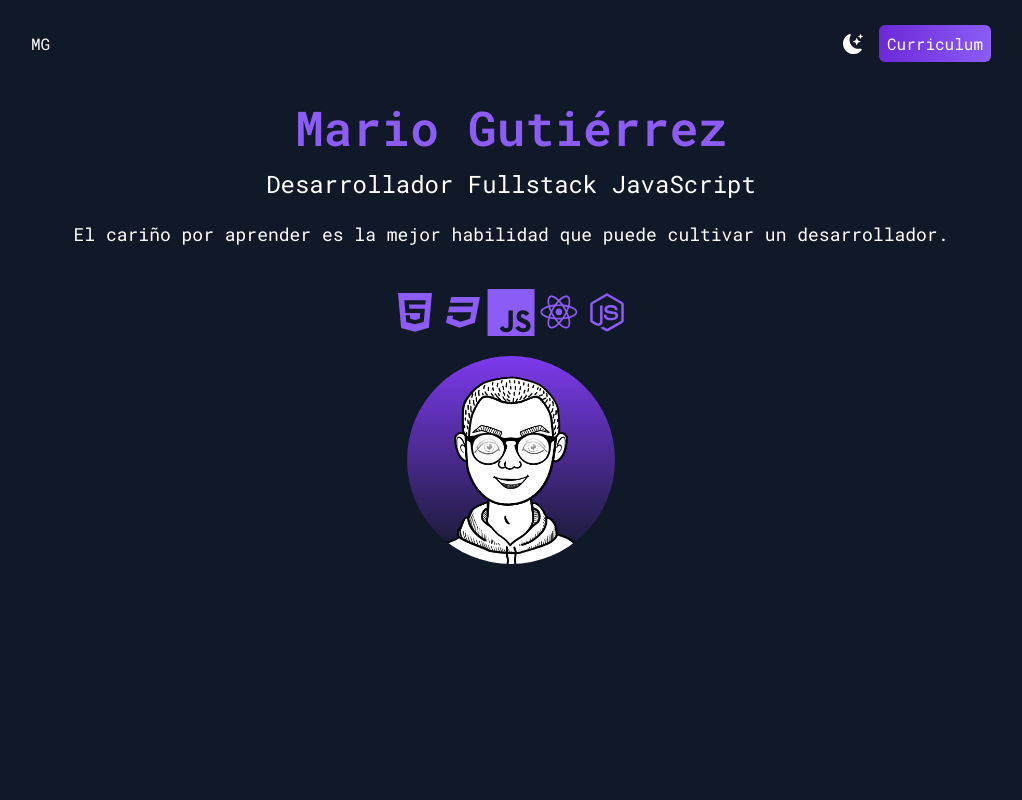
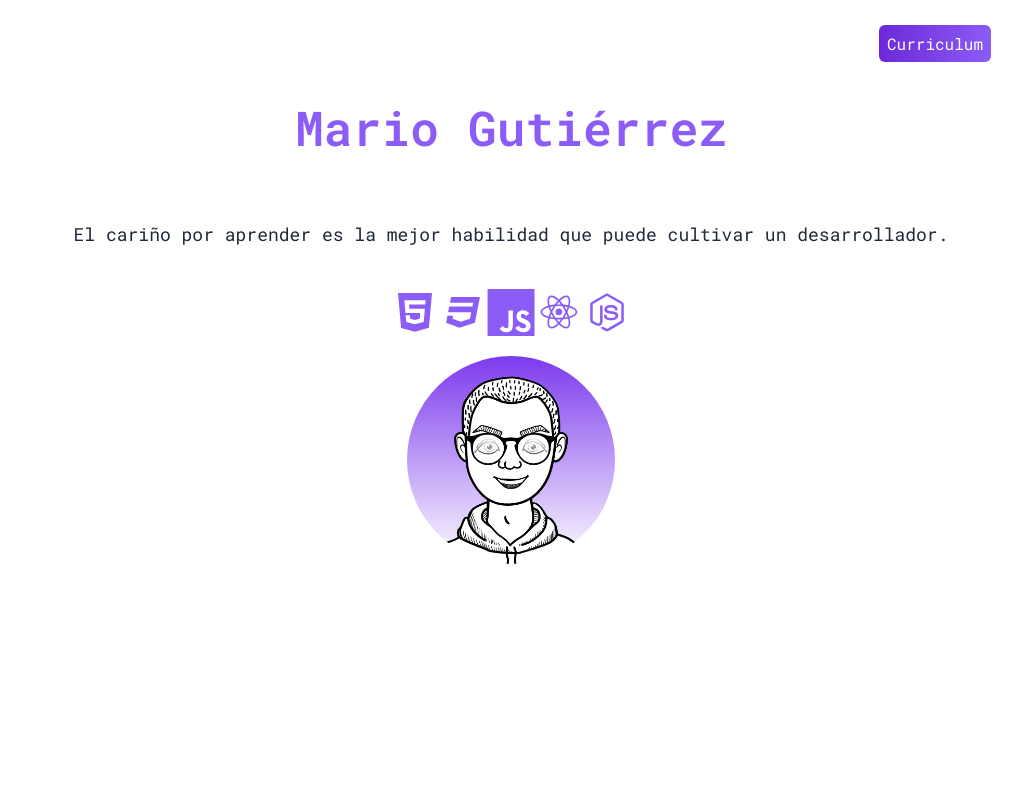
Before and after one commit to MarioGuTe/portafolio-next13, a Next.js app: page / in a window 1280 px wide. Both pictures are taken after a click on the icon 981 px from the left and 44 px from the top of the page. Shown: the top 800 px of the page, without its empty margins (129-1151 px from the left). Built offline with nearby package versions, Linux system fonts and the light colour scheme.

Commit message:
add useTheme

```diff
--- a/app/components/Landing.jsx
+++ b/app/components/Landing.jsx
@@ -11,7 +11,7 @@ import {
 
 const Landing = () => {
   return (
-    <section className="min-h-screen md:px-20 lg:px-40">
+    <section className="min-h-screen md:px-20 lg:px-40 dark:bg-gray-900">
       <div className="text-center p-10">
         <h2 className=" text-4xl py-2 font-semibold text-violet-500  md:text-5xl">
           Mario Gutiérrez
--- a/app/globals.css
+++ b/app/globals.css
@@ -18,3 +18,9 @@ a {
 * {
   box-sizing: border-box;
 }
+
+/* @layer base {
+  body {
+    @apply dark:bg-gray-900 bg-white;
+  }
+} */
--- a/app/page.js
+++ b/app/page.js
@@ -1,24 +1,34 @@
 "use client";
 import { useState } from "react";
 import { BsFillMoonStarsFill, BsFillSunFill } from "react-icons/bs";
+import { useTheme } from "next-themes";
 import Landing from "./components/Landing";
 import Cards from "./components/Cards";
 import Portafolio from "./components/Portafolio";
 
 export default function Home() {
-  const [darkMode, setDarkMode] = useState(false);
+  const { theme, setTheme, systemTheme } = useTheme();
+
+  const currentTheme = theme === "system" ? systemTheme : theme;
 
   return (
-    <div className={`${darkMode ? "dark" : ""}`}>
-      <main className={` bg-white dark:bg-gray-900`}>
+    <div>
+      <main className="bg-white dark:bg-black">
         <nav className=" py-8 flex justify-between px-6 md:px-20 md:pb-0 lg:px-40">
           <h1 className=" text-base dark:text-white">MG</h1>
           <ul className=" flex items-center">
             <li>
-              <BsFillMoonStarsFill
-                onClick={() => setDarkMode(!darkMode)}
-                className=" cursor-pointer text-xl  dark:text-white"
-              />
+              {currentTheme === "dark" ? (
+                <BsFillSunFill
+                  className=" cursor-pointer text-xl text-white"
+                  onClick={() => setTheme("light")}
+                />
+              ) : (
+                <BsFillMoonStarsFill
+                  className=" cursor-pointer text-xl text-black"
+                  onClick={() => setTheme("dark")}
+                />
+              )}
             </li>
             <li>
               <a
```
